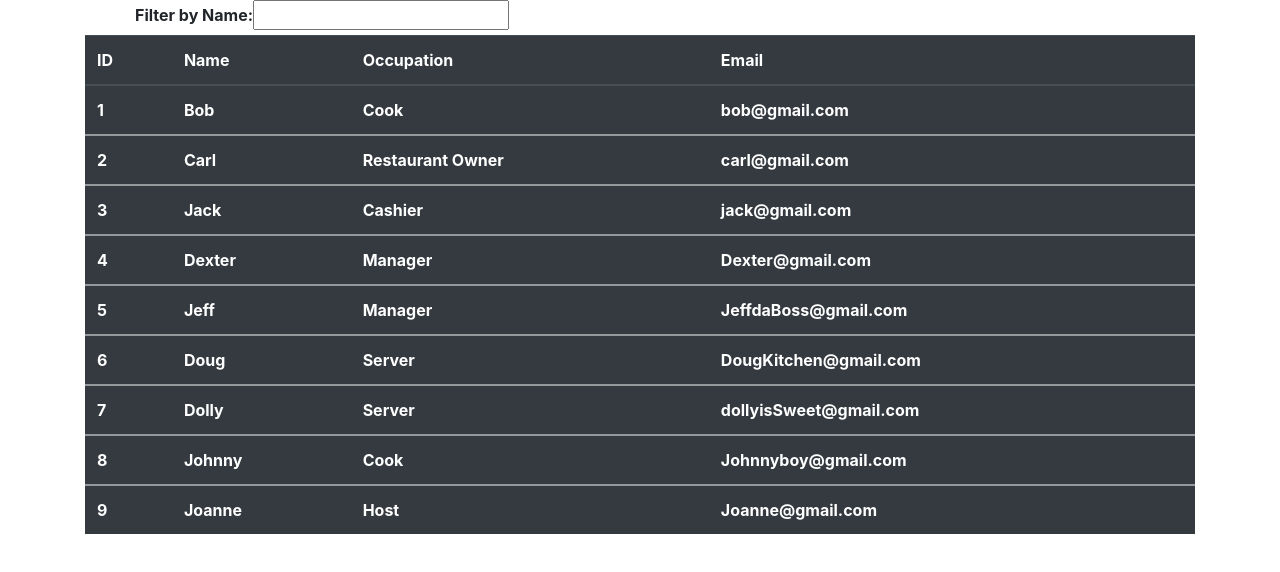
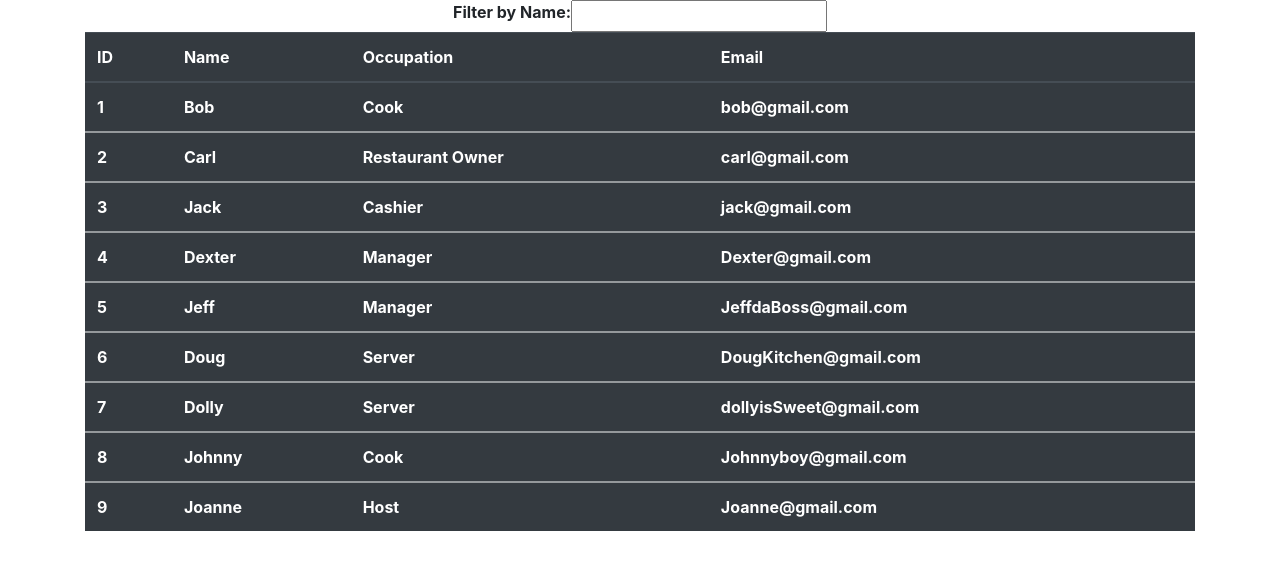
Before and after one commit to Moon-Ingenium/Employee-Directory, a React (Create React App) app in the folder employee-directory/: page / in a window 1280 px wide. Shown: the top 572 px of the page. Built offline with nearby package versions, Linux system fonts and the light colour scheme.

Commit message:
updated readme

```diff
--- a/employee-directory/src/components/FilterForm.js
+++ b/employee-directory/src/components/FilterForm.js
@@ -1,7 +1,6 @@
 import React, { Component } from "react";
 
 const styles= {
-  marginLeft: "50px",
   fontWeight: 'bold'
 }
 
@@ -9,7 +8,7 @@
 
       render() {
         return (
-          <div>
+          <div className = "d-flex justify-content-center">
             <label style = {styles}htmlFor="filter" >Filter by Name: </label>
             <input type="text" id="filter"
               onChange={this.props.handleChange}
--- a/employee-directory/src/components/Table.js
+++ b/employee-directory/src/components/Table.js
@@ -4,7 +4,7 @@
     return (
         <table className="table table-dark">
             <thead>
-                <tr>
+                <tr onClick= {props.handleSort}>
                     <th scope="col">ID</th>
                     <th scope="col">Name</th>
                     <th scope="col" onClick= {props.handleSort}>Occupation</th>
```
Also changed, not shown: 1 other file (tests, documents, lock files or other folders).
